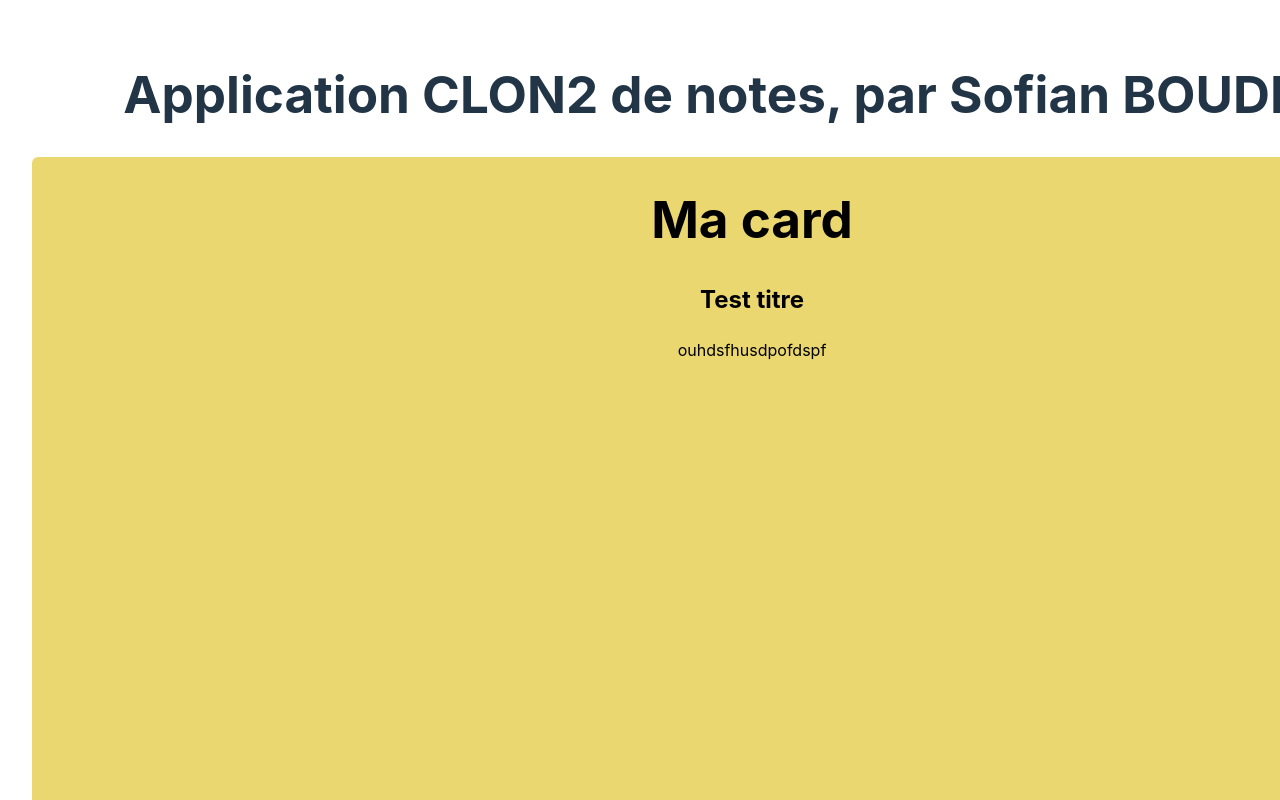
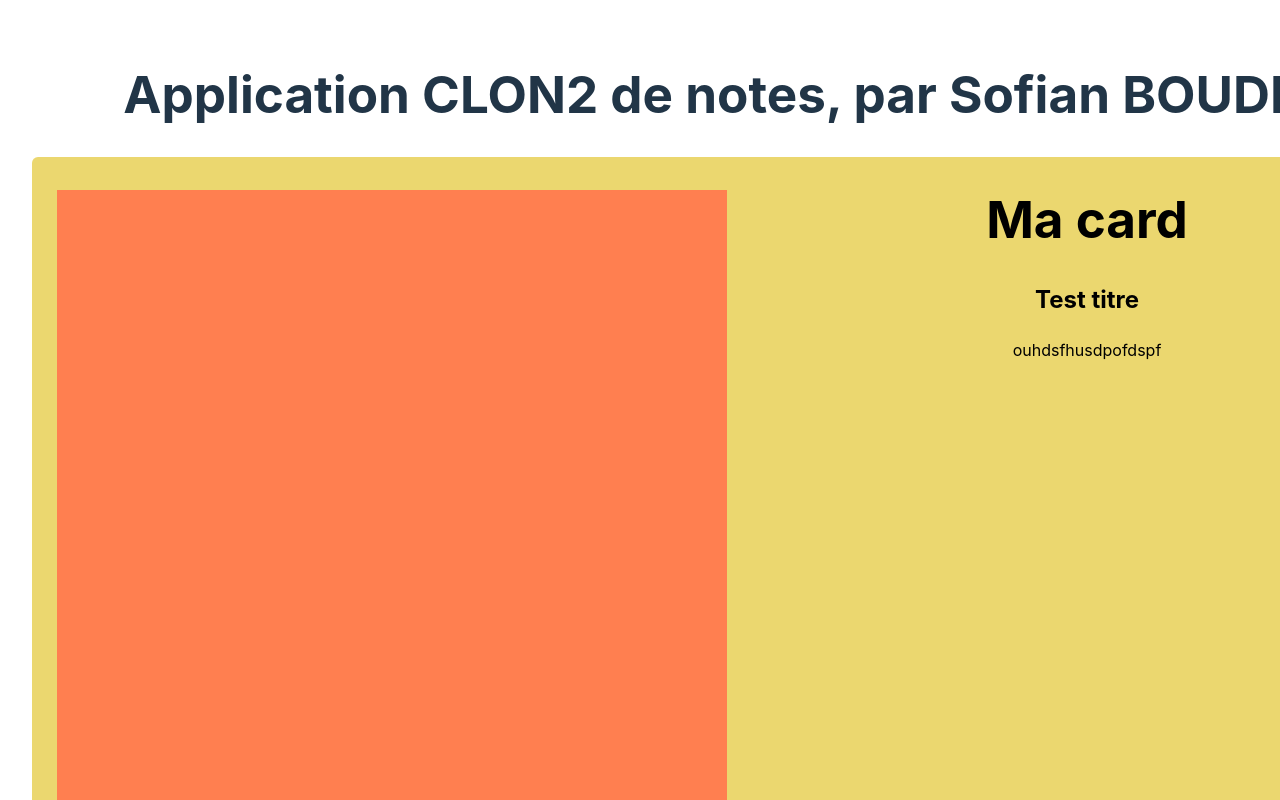
Before and after one commit to sodrar/pokedex-v2, a React (Vite) app: page / in a window 1280 px wide. Shown: the top 800 px of the page. Built offline with nearby package versions, Linux system fonts and the light colour scheme.

Commit message:
Création du composant parent de la liste des notes

```diff
--- a/src/App.jsx
+++ b/src/App.jsx
@@ -1,12 +1,17 @@
 import { useState } from 'react'
 import { NoteDisplay } from './components/noteDisplay/NoteDisplay'
 import './App.css'
+import { ListeNotes } from './components/listeNotes/ListeNotes'
 
 
 function App() {
+
+  const [noteList, setNoteList] = useState([])
+
   return <>
     <h1>Application CLON2 de notes, par Sofian BOUDRAA</h1>
     <div className='home-container' >
+      <ListeNotes liste={noteList} />
       <NoteDisplay title="Test titre" content="ouhdsfhusdpofdspf" />
     </div>
   </>
--- /dev/null
+++ b/src/components/listeNotes/ListeNotes.jsx
@@ -0,0 +1,7 @@
+import './listeNotes.css'
+
+export function ListeNotes() {
+    return <div className='list-container'>
+
+    </div>
+}
--- /dev/null
+++ b/src/components/listeNotes/listeNotes.css
@@ -0,0 +1,6 @@
+.list-container {
+    width: 670px;
+    height: 990px;
+    margin-top: 33px;
+    background-color: coral;
+}
```
